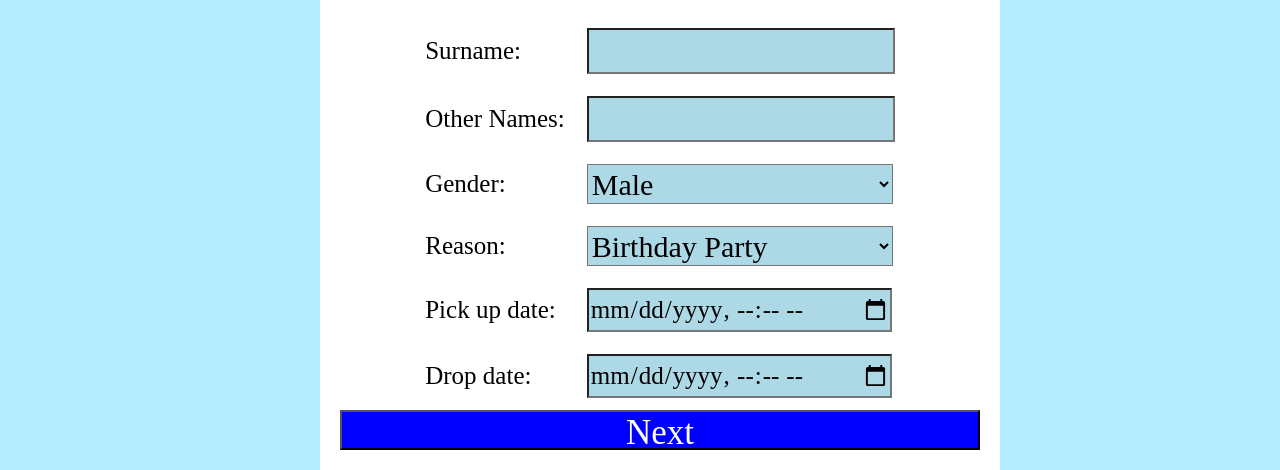
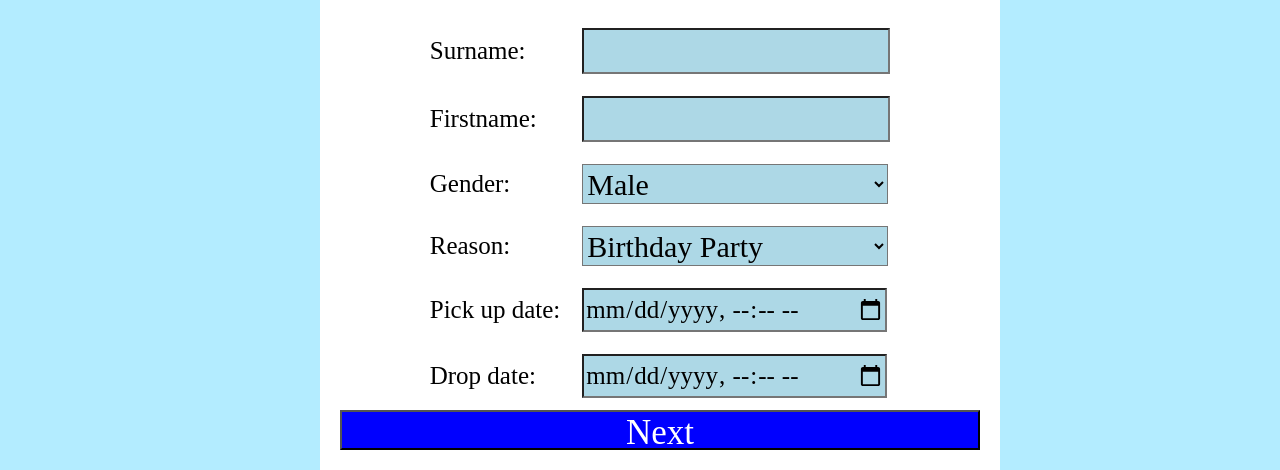
Before and after one commit to DevOps8883/my_project, a plain HTML site: page html/form.html in a window 1280 px wide. Shown: the part 458-928 px from the top of the page. Drawn offline with Linux system fonts and the light colour scheme; files that its build step writes are made by us from their sources; files whose address does not match are found by name.

Commit message:
Update form.html

```diff
--- a/html/form.html
+++ b/html/form.html
@@ -31,7 +31,7 @@
 				<td><input type="text" name="sfname" placeholder="" oninput='values.fnames = this.value;'></td>
 			</tr>
 			<tr>
-				<td><label>Other Names:</label></td>
+				<td><label>Firstname:</label></td>
 				<td><input type="text" name="slname" placeholder="" oninput='values.lnames = this.value;'></td>
 			</tr>
 			<tr>
```
